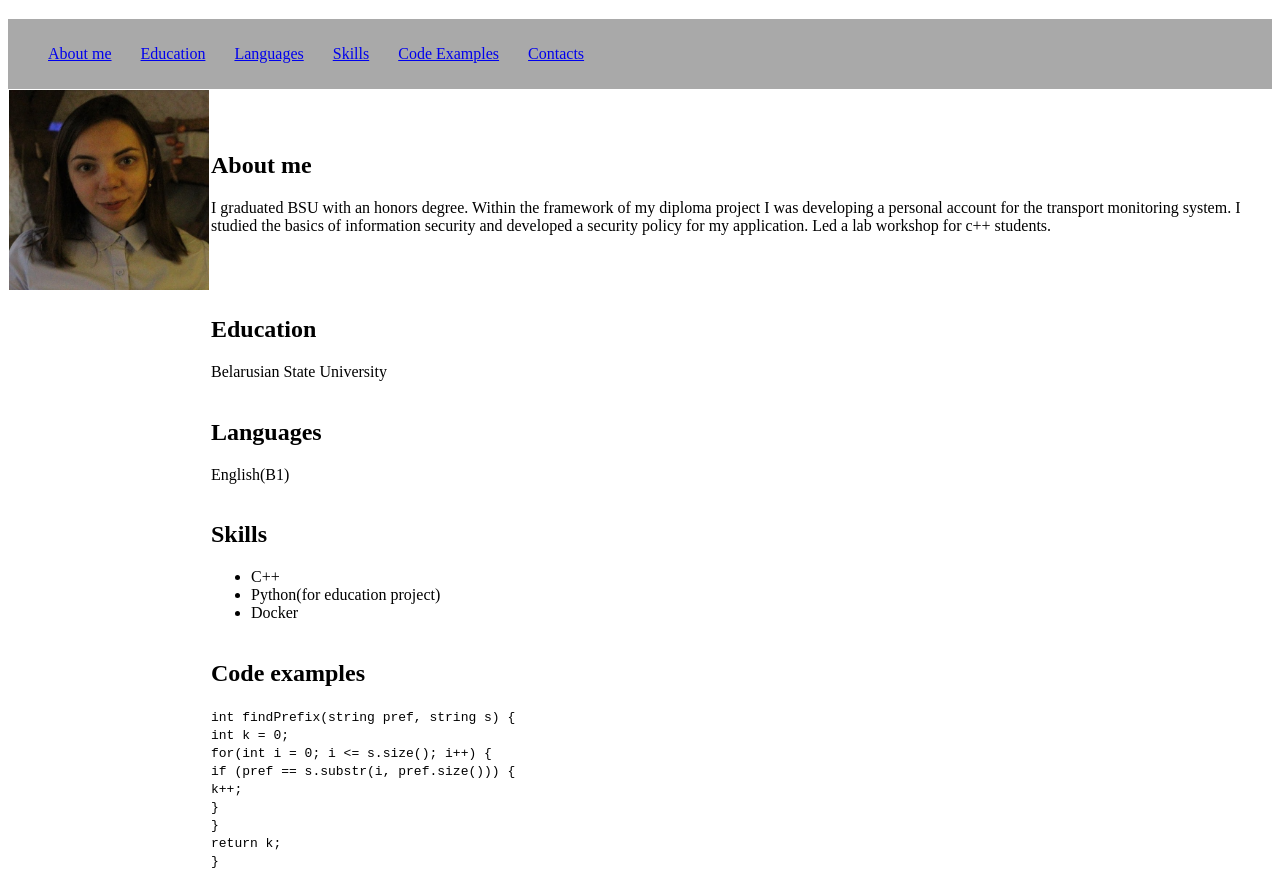
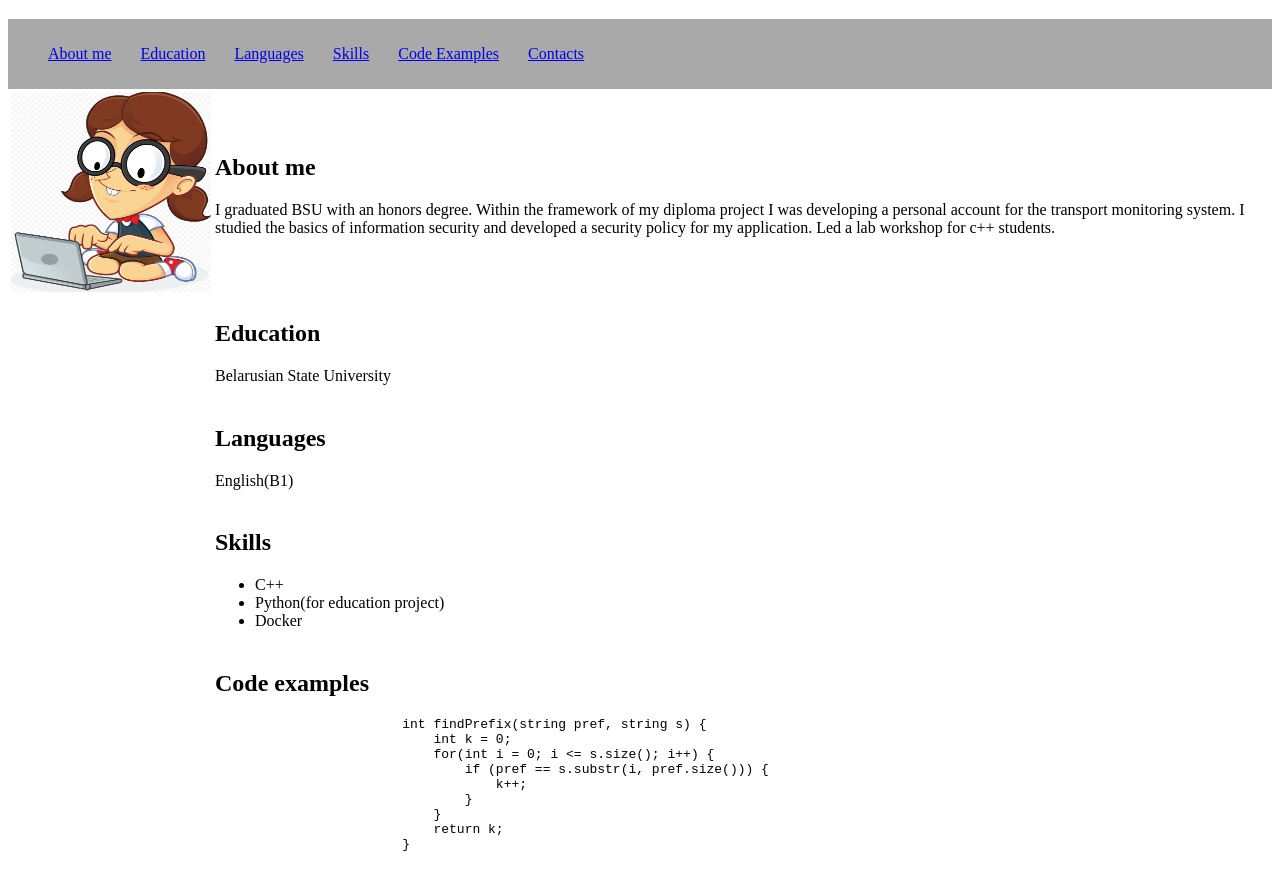
Before and after one commit to marysia1998/rsschool-cv-1, a plain HTML site: page index.html in a window 1280 px wide. Shown: the part 61-949 px from the top of the page. Drawn offline with Linux system fonts and the light colour scheme.

Commit message:
fix: some changes for validation

```diff
--- a/index.html
+++ b/index.html
@@ -21,9 +21,9 @@
         </ol>
     </nav>
     <main>
-        <table cellspacing="0" class = "information">
+        <table class = "information">
             <tr class = "aboutMe" id = aboutMe>
-             <td id="foto"><img src = "foto_me.png" width = "100" height = "200" class = "foto" alt = "Foto of me"></td>
+             <td id="foto"><img src = "avatar.png" width = "100" height = "200" class = "foto" alt = "Foto of me"></td>
              <td id="about_me">
                 <h2>About me</h2>
                 <p>I graduated BSU with an honors degree.
@@ -63,17 +63,17 @@
                 <td> </td>
                 <td id = codeExamples>
                     <h2>Code examples</h2>
-                    <code>
-                        int findPrefix(string pref, string s) {<br>
-                            int k = 0;<br>
-                            for(int i = 0; i <= s.size(); i++) {<br>
-                                if (pref == s.substr(i, pref.size())) {<br>
-                                    k++;<br>
-                                }<br>
-                            }<br>
-                            return k;<br>
+                    <pre>
+                        int findPrefix(string pref, string s) {
+                            int k = 0;
+                            for(int i = 0; i &lt;= s.size(); i++) {
+                                if (pref == s.substr(i, pref.size())) {
+                                    k++;
+                                }
+                            }
+                            return k;
                         }
-                    </code>
+                    </pre>
                 </td>
             </tr>
             <tr class = "contacts">
@@ -92,7 +92,7 @@
         <a class = "footer_item" href="https://github.com/marysia1998">Github</a>
         <a class = "footer_item">2023</a>
         <a class = "footer_item" href="https://rs.school/js/">
-  <img src="rs_school.svg" width="100" height="25">
+  <img src="rs_school.svg" width="100" height="25" alt = "course_picture">
 </a>
     </footer>
 </body>
```
Also changed, not shown: avatar.png (added), foto_me.png (deleted).
